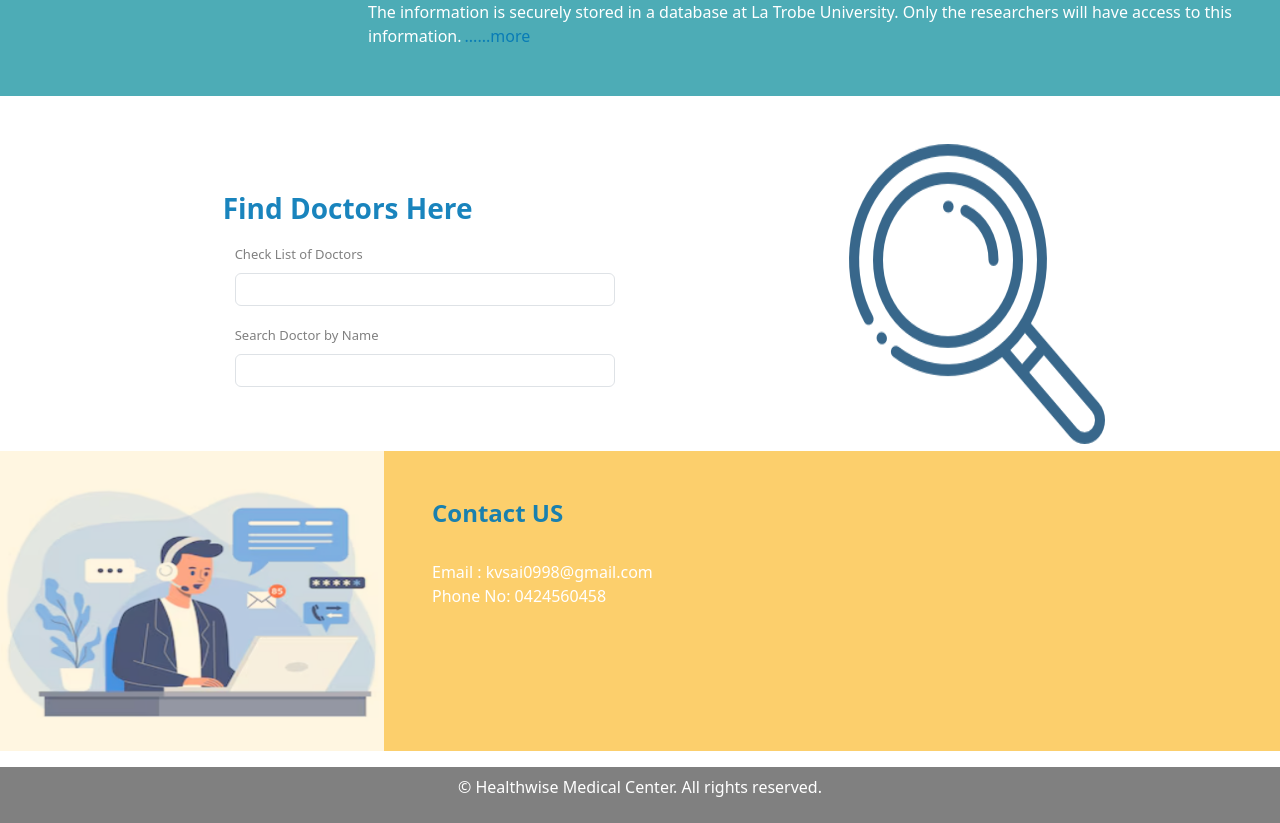
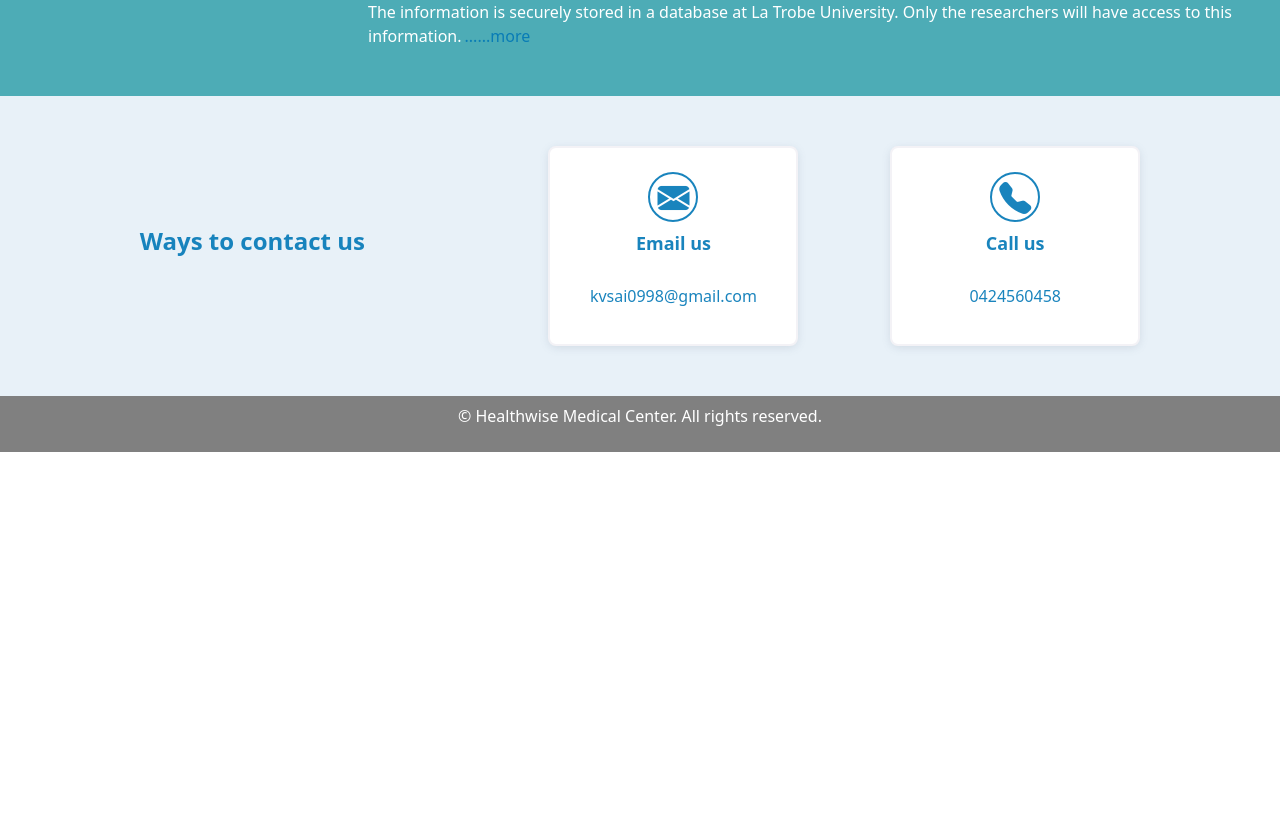
Before and after one commit to sonali-rana/ACLPortal, a Vue app: page / in a window 1280 px wide. Shown: the part 1255-2078 px from the top of the page. After the commit the page ends 1707 px from the top, so only its background shows below. Built offline with nearby package versions, Linux system fonts and the light colour scheme.

Commit message:
contact ui

```diff
--- a/src/assets/main.css
+++ b/src/assets/main.css
@@ -277,7 +277,7 @@ header > a:hover {
 .info-component {
 	font-size: 12px;
 	background-color: rgb(252, 207, 108, 0.6);
-	height: 220px;
+	height: 100%;
 }
 
 .info-component > p {
--- a/src/components/CopyRight.vue
+++ b/src/components/CopyRight.vue
@@ -1,5 +1,5 @@
 <template>
-  <div class="footer py-2 text-center mt-3">
-    <p>&copy; Healthwise Medical Center. All rights reserved.</p>
-  </div>
+	<div class="footer py-2 text-center">
+		<p>&copy; Healthwise Medical Center. All rights reserved.</p>
+	</div>
 </template>
--- a/src/components/PhaseFour.vue
+++ b/src/components/PhaseFour.vue
@@ -1302,17 +1302,25 @@
 					<i class="bi bi-file-earmark-fill"></i> ACL Guide Phase 5</a
 				>
 			</p>
-			<!-- <p>
-				<a href="/src/assets/ACL_Guide.pdf#page=23" target="_blank">
+			<p>
+				<a
+					href="/src/assets/ACL_Guide.pdf#page=23"
+					class="fw-bold"
+					target="_blank"
+				>
 					<i class="bi bi-file-earmark-fill"></i> IKDC (pg. 23-25)</a
 				>
 			</p>
 			<p>
-				<a href="/src/assets/ACL_Guide.pdf#page=26" target="_blank">
+				<a
+					href="/src/assets/ACL_Guide.pdf#page=26"
+					class="fw-bold"
+					target="_blank"
+				>
 					<i class="bi bi-file-earmark-fill"></i> TSK-11 (pg. 26-29)</a
 				>
-			</p> -->
-			<!-- <p>More Information</p>
+			</p>
+			<p>More Information</p>
 			<p>
 				<b
 					>So when are people ready to return to sport after an ACL
@@ -1367,7 +1375,7 @@
 				done during this phase (and continue on into Phase 5), but the emphasis
 				of Phase 4 ACL rehab is on progressive training, from restricted to
 				unrestricted, and an eventual return to competition when ready
-			</p> -->
+			</p>
 		</div>
 	</div>
 	<InputModal
--- a/src/components/PhaseOne.vue
+++ b/src/components/PhaseOne.vue
@@ -199,7 +199,7 @@
 					<i class="bi bi-file-earmark-fill"></i> ACL Guide Phase 1</a
 				>
 			</p>
-			<!-- <p>Most important goals</p>
+			<p>Most important goals</p>
 			<ul>
 				<li>
 					<b>Get the knee straight (full extension)</b>
@@ -225,7 +225,7 @@
 				exercises to improve knee extension (straightening) and flexion
 				(bending). Analgesics and other medications should only be used in
 				consultation with your doctor.
-			</p> -->
+			</p>
 		</div>
 	</div>
 </template>
--- a/src/components/PhaseThree.vue
+++ b/src/components/PhaseThree.vue
@@ -1094,7 +1094,7 @@
 					<i class="bi bi-file-earmark-fill"></i> Tegner</a
 				>
 			</p>
-			<!-- <p>Most important goals</p>
+			<p>Most important goals</p>
 			<ul>
 				<li>
 					<b
@@ -1139,7 +1139,7 @@
 				phase as many of the exercises and activities require eccentric muscle
 				activity. Clinicians should watch for signs of overload of the
 				patellofemoral complex in particular.
-			</p> -->
+			</p>
 		</div>
 	</div>
 </template>
--- a/src/components/PhaseTwo.vue
+++ b/src/components/PhaseTwo.vue
@@ -805,7 +805,7 @@
 					<i class="bi bi-file-earmark-fill"></i> ACL Guide Phase 2</a
 				>
 			</p>
-			<!-- <p>Most important goals</p>
+			<p>Most important goals</p>
 			<ul>
 				<li>
 					<b>Regain most of your single leg balance</b>
@@ -836,7 +836,7 @@
 				Some clinicians may start some introductory impact type activities such
 				as walk-jogging or mini jumps during this phase, but the bulk of this
 				type of training should be reserved for Phase 3.
-			</p> -->
+			</p>
 		</div>
 	</div>
 </template>
--- a/src/components/PreOpForm.vue
+++ b/src/components/PreOpForm.vue
@@ -309,8 +309,8 @@
 					<i class="bi bi-file-earmark-fill"></i> ACL Guide Phase Pre-Op</a
 				>
 			</p>
-			<!-- <p>Most important goals</p> -->
-			<!-- <ul>
+			<p>Most important goals</p>
+			<ul>
 				<li>
 					<b>Eliminate swelling</b>
 				</li>
@@ -323,9 +323,9 @@
 						other side</b
 					>
 				</li>
-			</ul> -->
-			<!-- <p>More Information</p> -->
-			<!-- <p>
+			</ul>
+			<p>More Information</p>
+			<p>
 				Whilst people may want to have the operation as soon as possible, it’s
 				important to allow the knee to settle from the injury and regain a good
 				level of strength and function before surgery.
@@ -356,7 +356,7 @@
 			<p>
 				This pre-surgery phase also allows clinicians to gather information that
 				can be used to determine readiness to return to training and sport.
-			</p> -->
+			</p>
 		</div>
 	</div>
 </template>
--- a/src/views/pages/HomePage.vue
+++ b/src/views/pages/HomePage.vue
@@ -146,7 +146,7 @@
 					</span>
 				</div>
 			</div>
-			<div class="mt-5 d-flex justify-content-evenly" id="find-doc">
+			<!-- <div class="mt-5 d-flex justify-content-evenly" id="find-doc">
 				<form class="p-5" style="width: 500px">
 					<h3>Find Doctors Here</h3>
 					<div class="my-3 container">
@@ -170,22 +170,46 @@
 					alt="acl_image"
 					style="width: 20vw; height: 300px; opacity: 0.8"
 				/>
-			</div>
-			<div class="d-flex" style="background-color: rgb(252, 207, 108)">
-				<img
+			</div> -->
+			<!-- <img
 					src="/src/assets/contact.png"
 					class="card-img"
 					alt="acl_image"
 					style="width: 30vw; height: 300px; opacity: 0.8"
-				/>
-				<div class="p-5" id="contact">
-					<h4>Contact US</h4><br>
-					<span style="color: white"
-						>Email  : kvsai0998@gmail.com <br />
-						Phone No: 0424560458<br />
-					</span>
+				/> -->
+			<div
+				class="py-5 px-5 d-flex justify-content-evenly align-items-center"
+				id="contact"
+			>
+				<h4>Ways to contact us</h4>
+				<br />
+				<div
+					class="d-flex flex-column align-items-center gap-2 contact-container"
+				>
+					<i class="bi bi-envelope-fill fs-2 mx-3 icon mt-4"></i>
+					<p class="p-font">Email us</p>
+					<a
+						href="https://mail.google.com/mail/?view=cm&fs=1&tf=1&to=kvsai0998@gmail.com"
+						target="_blank"
+					>
+						kvsai0998@gmail.com
+					</a>
+				</div>
+				<div
+					class="d-flex flex-column align-items-center gap-2 contact-container"
+				>
+					<i class="bi bi-telephone-fill fs-2 mx-3 icon mt-4"></i>
+					<p class="p-font">Call us</p>
+					<a href="##">0424560458</a>
 				</div>
 			</div>
+			<!-- <div class="pt-5 px-5" id="sponsers">
+					<h4>Proudly supported by</h4>
+					<br />
+					<img src="/src/assets/latrobe-red.png" height="20" />
+					<br /><br />
+					<img src="/src/assets/premax-blue.png" height="20" />
+				</div> -->
 			<CopyRight />
 		</div>
 	</div>
@@ -199,3 +223,39 @@ export default {
 	components: { NavBar, CopyRight },
 };
 </script>
+
+<style scoped>
+.contact-container {
+	height: 200px;
+	width: 250px;
+	border: 2px solid #f3f2f6;
+	border-radius: 8px;
+	background-color: #fff;
+	box-shadow: 0 2px 10px -1px rgba(100, 116, 139, 0.2);
+}
+
+.icon {
+	height: 50px;
+	width: 50px;
+	border: 2px solid rgba(0, 119, 182, 0.9) !important;
+	color: rgba(0, 119, 182, 0.9) !important;
+	border-radius: 25px;
+	text-align: center;
+}
+
+.p-font {
+	color: rgba(0, 119, 182, 0.9) !important;
+	font-size: 18px;
+	font-weight: 700;
+}
+
+#contact {
+	height: 300px;
+	width: 100%;
+	background-color: #e8f1f8;
+}
+
+#contact a {
+	color: rgba(0, 119, 182, 0.9) !important;
+}
+</style>
```
